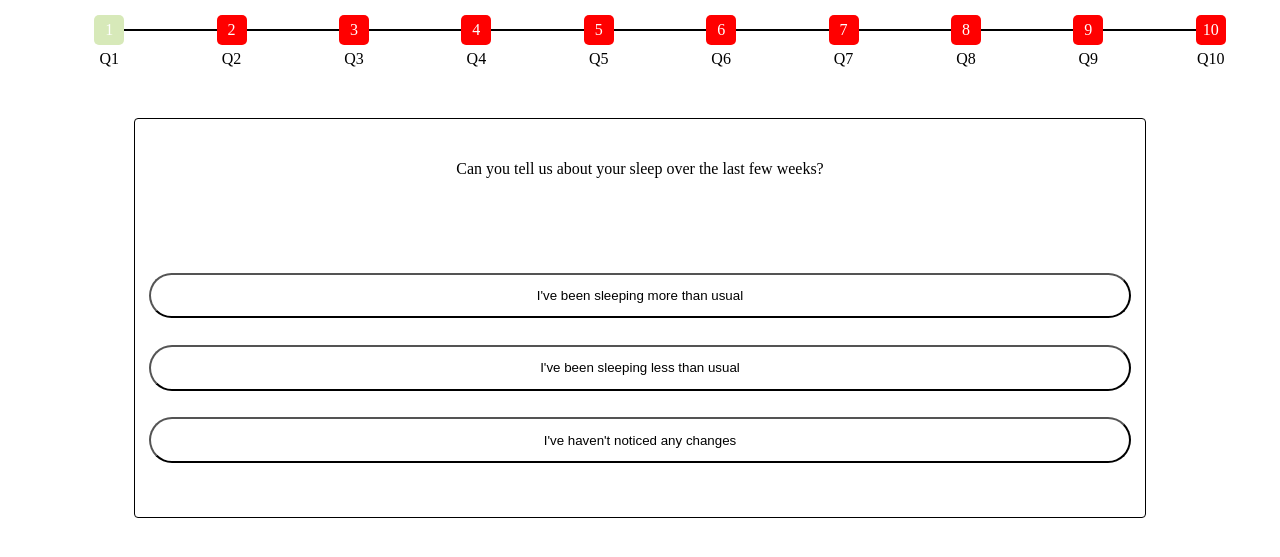
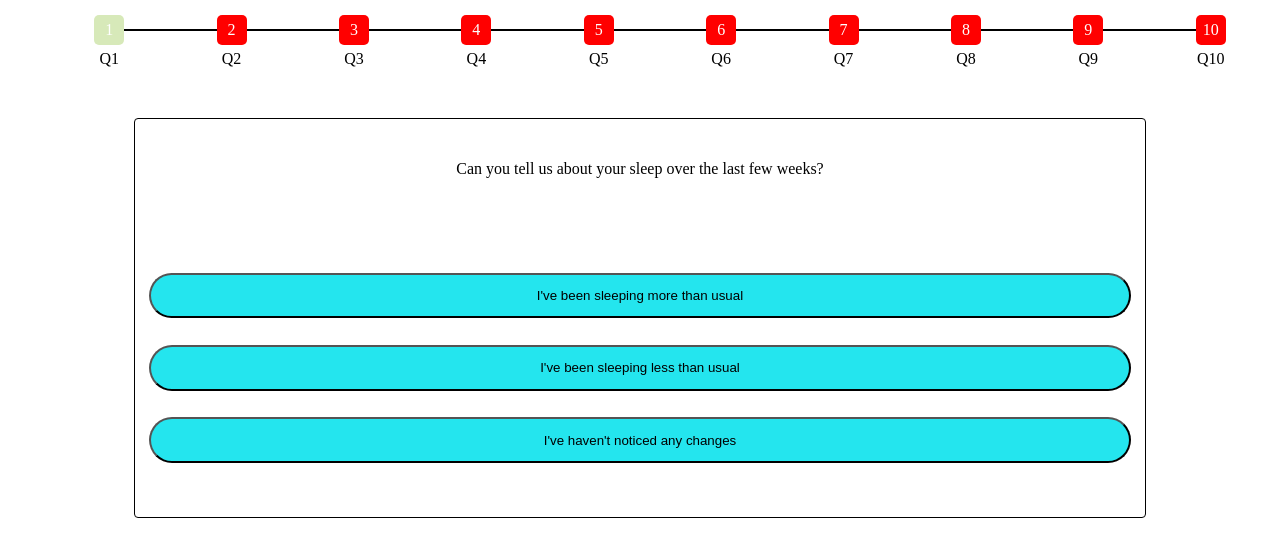
Before and after one commit to abhijithanandan/demetia-assessment-app, a Django app: page / in a window 1280 px wide. Shown: the top 557 px of the page. Run offline with Django 4.2, Linux system fonts and the light colour scheme; data comes from the database, SQL or seed files in the repository.

Commit message:
Updated background color of buttons

```diff
--- a/DAA/Q/templates/Q/index.html
+++ b/DAA/Q/templates/Q/index.html
@@ -64,7 +64,7 @@
       }
       .btn{
         border-radius:2em;
-        background-color: #FFFFFF;
+        background-color:#24e5ee;
         padding:1em;
         outline:none;
         color:#000000;
```
